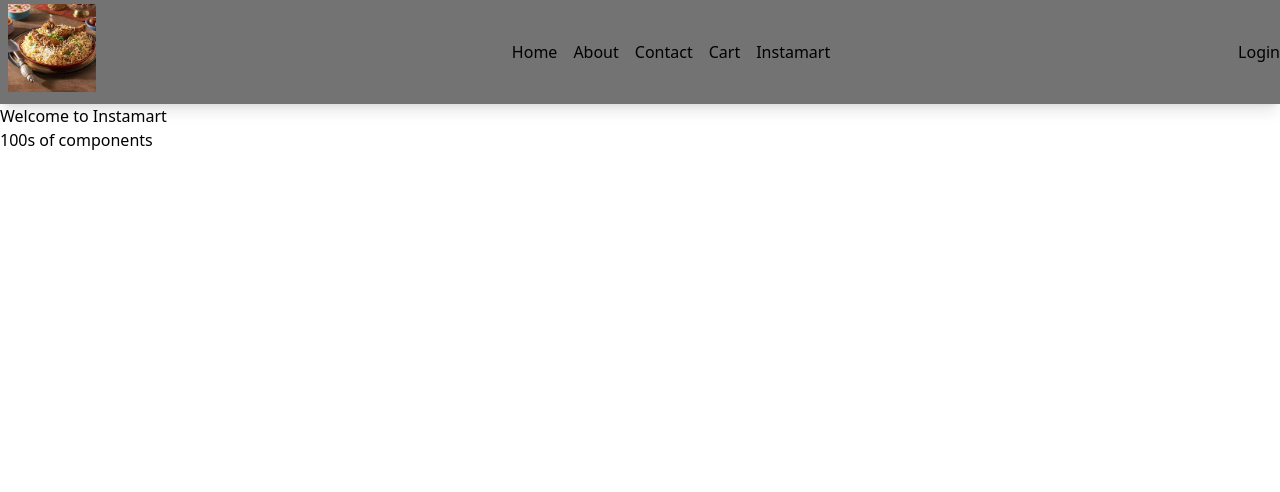
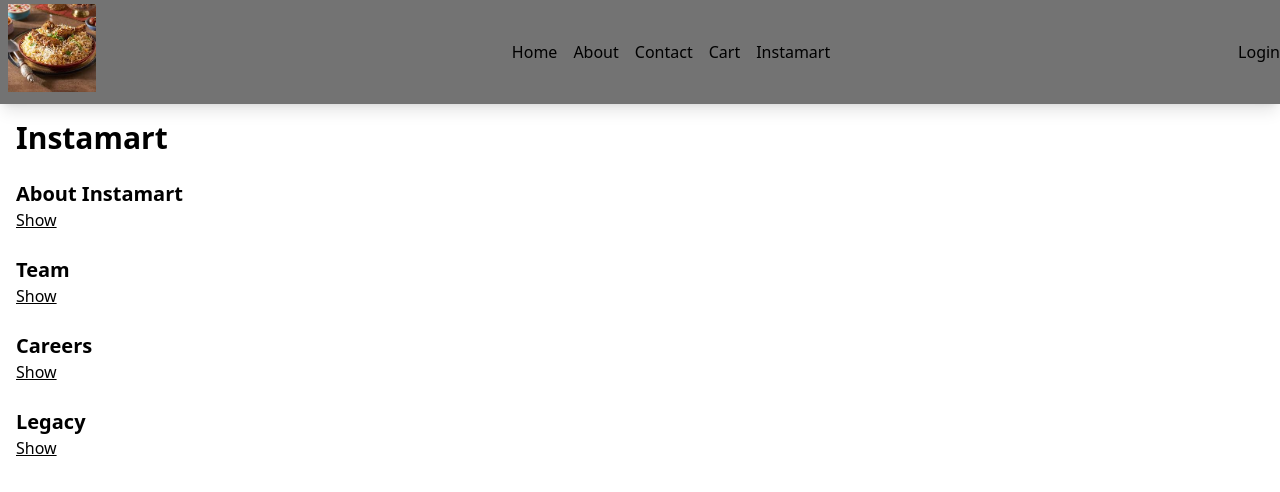
Before and after one commit to mohdyaseen-ind/SnackStack, a React (Vite) app: page /Instamart in a window 1280 px wide. Shown: the top 492 px of the page. Built offline with nearby package versions, Linux system fonts and the light colour scheme.

Commit message:
minor changes

```diff
--- a/src/components/Instamart.jsx
+++ b/src/components/Instamart.jsx
@@ -1,10 +1,44 @@
-import React from 'react'
+import React,{useState} from 'react'
+
+const Section = ({ title , description , isVisible , setIsVisible}) => {
+    return (
+        <div className='border-black p-2 m-2'>
+            <h3 className='font-bold text-xl'>{title}</h3>
+            {isVisible ?
+            <>
+            <button className='cursor-pointer underline' onClick={() => setIsVisible(false)}>
+                Hide
+            </button>
+            <p>{description}</p>
+            </>
+            : <button className='cursor-pointer underline' onClick={() => setIsVisible(true)}>
+                Show
+            </button>}
+        </div>
+    )
+}
 
 const Instamart = () => {
+    const [visibleSection , setVisibleSection] = useState("")
     return (
         <>
-        <h1>Welcome to Instamart</h1>
-        <h1>100s of components</h1>
+        <h1 className='text-3xl p-2 m-2 font-bold'>Instamart</h1>
+        <Section title={"About Instamart"} description={"Contrary to popular belief, Lorem Ipsum is not simply random text. It has roots in a piece of classical Latin literature from 45 BC, making it over 2000 years old. Richard McClintock, a Latin professor at Hampden-Sydney College in Virginia, looked up one of the more obscure Latin words, consectetur, from a Lorem Ipsum passage, and going through the cites of the word in classical literature, discovered the undoubtable source. Lorem Ipsum comes from sections 1.10.32 and 1.10.33 of de Finibus Bonorum et Malorum (The Extremes of Good and Evil) by Cicero, written in 45 BC. This book is a treatise on the theory of ethics, very popular during the Renaissance. The first line of Lorem Ipsum, Lorem ipsum dolor sit amet.., comes from a line in section 1.10.32."}
+            isVisible={visibleSection === "about"}
+            setIsVisible={() => setVisibleSection("about")}
+        />
+        <Section title={"Team"} description={"Contrary to popular belief, Lorem Ipsum is not simply random text. It has roots in a piece of classical Latin literature from 45 BC, making it over 2000 years old. Richard McClintock, a Latin professor at Hampden-Sydney College in Virginia, looked up one of the more obscure Latin words, consectetur, from a Lorem Ipsum passage, and going through the cites of the word in classical literature, discovered the undoubtable source. Lorem Ipsum comes from sections 1.10.32 and 1.10.33 of de Finibus Bonorum et Malorum (The Extremes of Good and Evil) by Cicero, written in 45 BC. This book is a treatise on the theory of ethics, very popular during the Renaissance. The first line of Lorem Ipsum, Lorem ipsum dolor sit amet.., comes from a line in section 1.10.32."}
+            isVisible={visibleSection === "team"}
+            setIsVisible={() => setVisibleSection("team")}
+        />
+        <Section title={"Careers"} description={"Contrary to popular belief, Lorem Ipsum is not simply random text. It has roots in a piece of classical Latin literature from 45 BC, making it over 2000 years old. Richard McClintock, a Latin professor at Hampden-Sydney College in Virginia, looked up one of the more obscure Latin words, consectetur, from a Lorem Ipsum passage, and going through the cites of the word in classical literature, discovered the undoubtable source. Lorem Ipsum comes from sections 1.10.32 and 1.10.33 of de Finibus Bonorum et Malorum (The Extremes of Good and Evil) by Cicero, written in 45 BC. This book is a treatise on the theory of ethics, very popular during the Renaissance. The first line of Lorem Ipsum, Lorem ipsum dolor sit amet.., comes from a line in section 1.10.32."}
+            isVisible={visibleSection === "careers"}
+            setIsVisible={() => setVisibleSection("careers")}
+        />
+        <Section title={"Legacy"} description={"Contrary to popular belief, Lorem Ipsum is not simply random text. It has roots in a piece of classical Latin literature from 45 BC, making it over 2000 years old. Richard McClintock, a Latin professor at Hampden-Sydney College in Virginia, looked up one of the more obscure Latin words, consectetur, from a Lorem Ipsum passage, and going through the cites of the word in classical literature, discovered the undoubtable source. Lorem Ipsum comes from sections 1.10.32 and 1.10.33 of de Finibus Bonorum et Malorum (The Extremes of Good and Evil) by Cicero, written in 45 BC. This book is a treatise on the theory of ethics, very popular during the Renaissance. The first line of Lorem Ipsum, Lorem ipsum dolor sit amet.., comes from a line in section 1.10.32."}
+            isVisible={visibleSection === "legacy"}
+            setIsVisible={() => setVisibleSection("legacy")}
+        />
         </>
     )
 }
--- a/src/main.jsx
+++ b/src/main.jsx
@@ -1,9 +1,9 @@
-import { lazy,Suspense } from 'react'
+import React,{ lazy,Suspense } from 'react'
 import { createRoot } from 'react-dom/client'
 import './index.css'
 import App from './App.jsx'
 import Body from './components/Body.jsx'
-import About from './components/About.jsx'
+// import About from './components/About.jsx'
 import Error from './components/Error.jsx'
 import Contact from './components/Contact.jsx'
 import Cart from './components/Cart.jsx'
@@ -12,6 +12,7 @@
 import Shimmer from './components/Shimmer.jsx'
 // import Instamart from './components/Instamart.jsx'     // Instead of loading it as soon as the app loads, lets load it when the user clicks the Instamart Button
 const InstaMart = lazy(() => import('./components/Instamart.jsx'))
+const About = lazy(()=>import('./components/About.jsx'))
 
 
 const appRouter = createBrowserRouter([
@@ -26,7 +27,10 @@
             },
             {
                 path : '/about',
-                element : <About />
+                element :
+                <Suspense fallback={<h1>Loading...</h1>}>
+                <About />
+                </Suspense>
             },
             {
                 path : '/contact',
```
